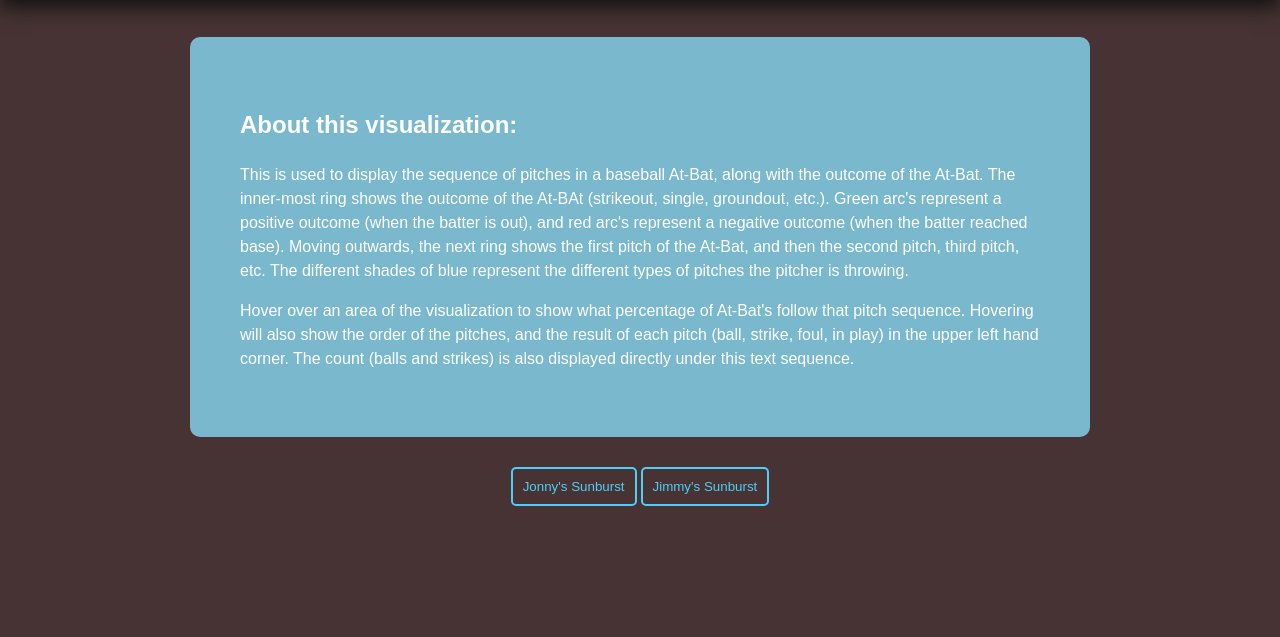
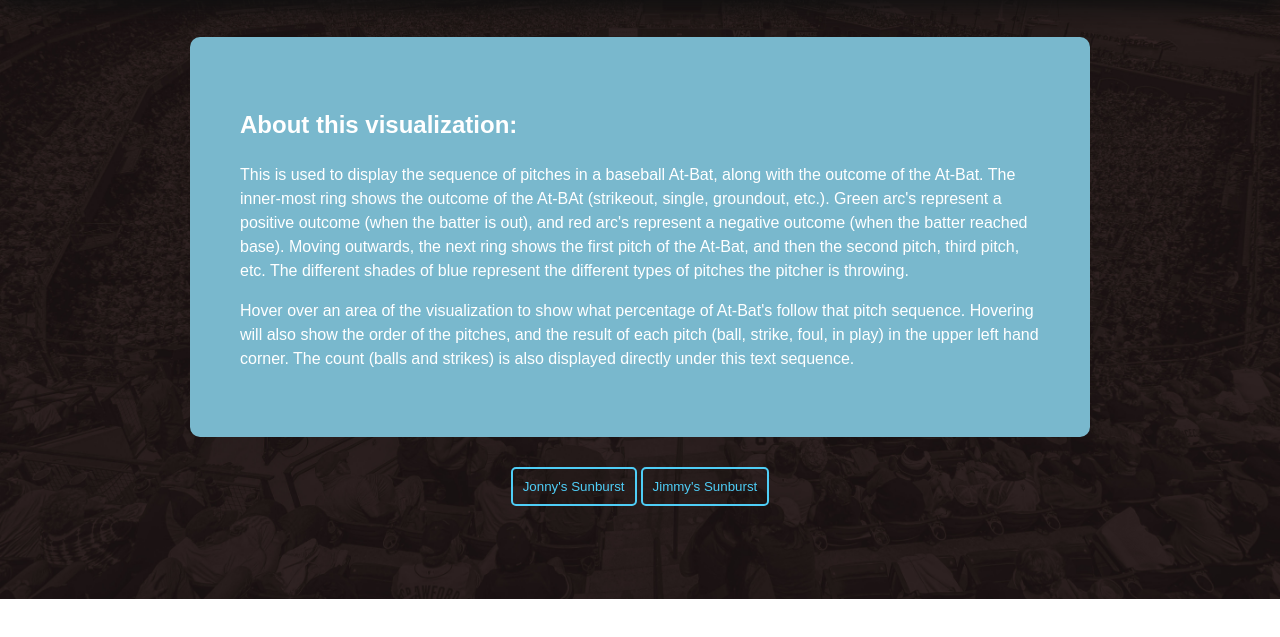
Before and after one commit to Morganhtrotter/PitchSequences, a website: page index.html in a window 1280 px wide. Shown: the part 161-798 px from the top of the page. Drawn offline with Linux system fonts and the light colour scheme.

Commit message:
Added bg photo

```diff
--- a/inspector.css
+++ b/inspector.css
@@ -87,10 +87,10 @@ span {
 
 body {
 	text-align: center;
-	/*background-image: url("./files/baseballField.jpg");
+	background-image: url("./files/sequencesBG.jpg");
 	background-size: cover;
-	background-repeat: no-repeat;*/
-	background-color: #473333;
+	background-repeat: no-repeat;
+	background-position: center;
 	margin: 0px;
 }
 
```
Also changed, not shown: files/baseballField.jpg (deleted), files/sequencesBG.jpg (added).
